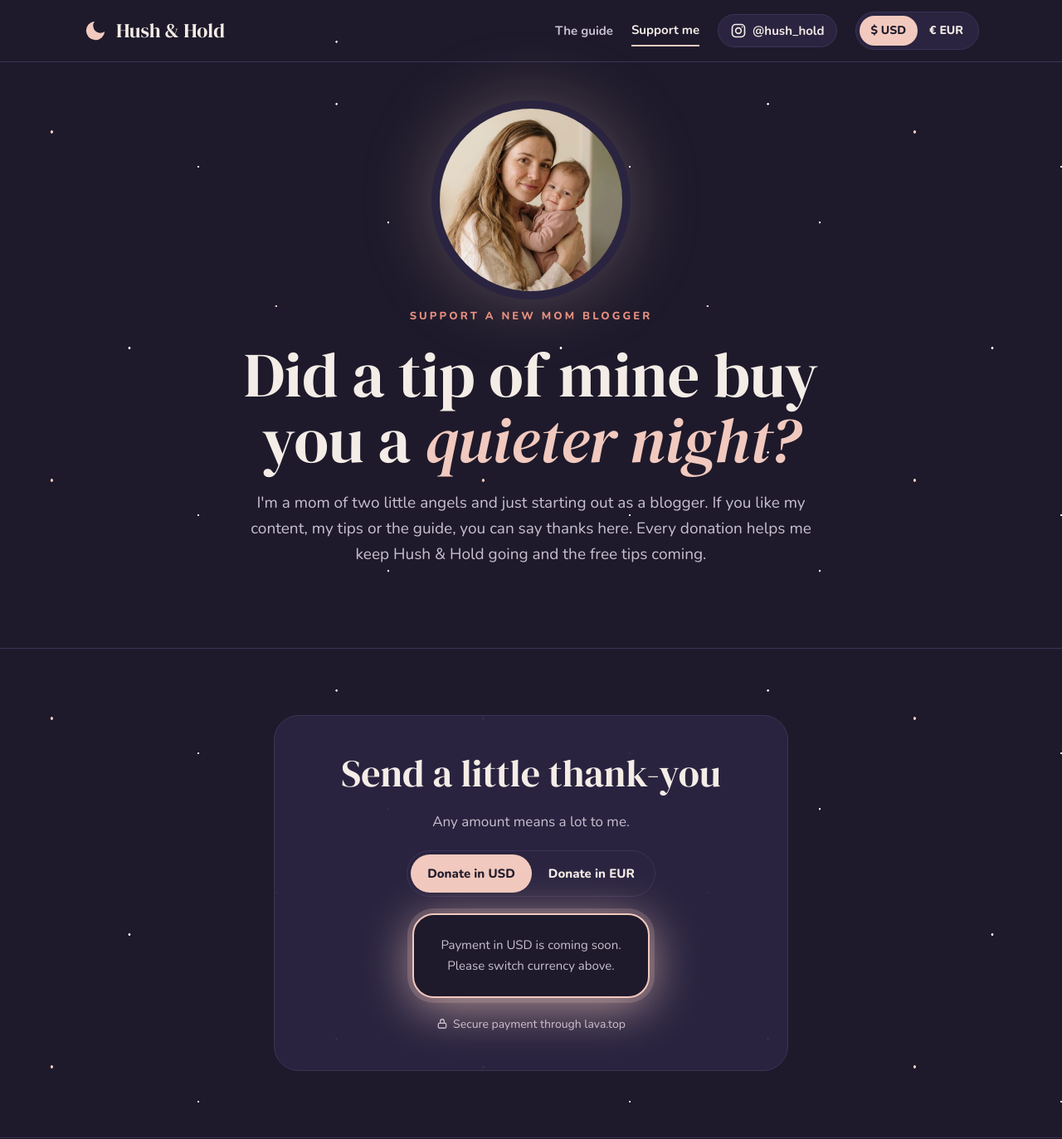
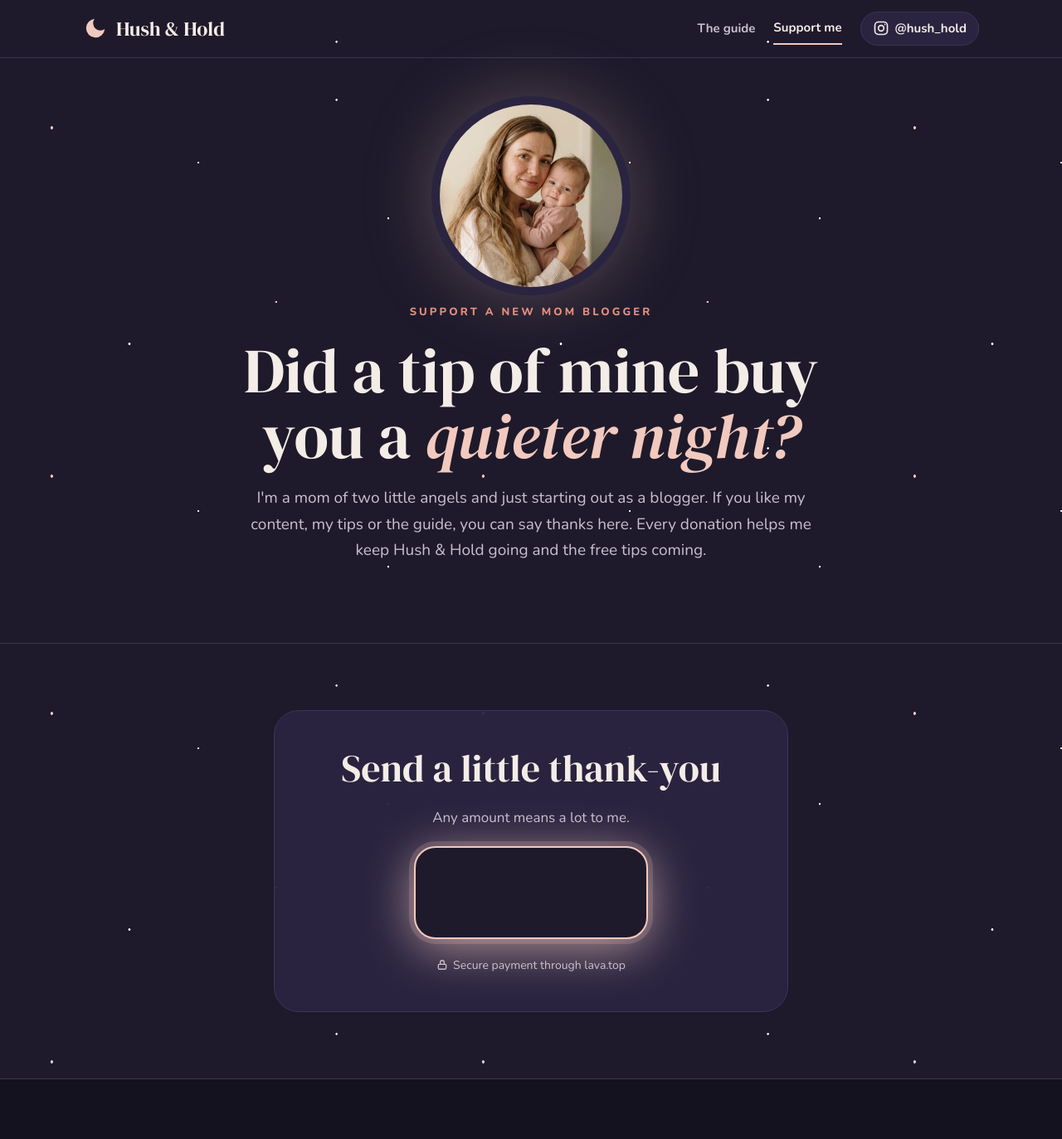
Before and after one commit to rnovchinnikov-max/hush-hold-media, a Flask app: page /support in a window 1280 px wide. Shown: the top 1373 px of the page at 83% size. Run offline with Flask 3, Linux system fonts and the light colour scheme; data comes from the database, SQL or seed files in the repository; grey boxes are pictures that could not be loaded.

Commit message:
Support single-widget payment blocks for donations
Donation widget on lava.top has no currency choice, so the pay block can
now show one widget without the USD/EUR switch, and the header switch
hides on pages that have nothing to switch.

Co-Authored-By: Claude Opus 5.5 <noreply@anthropic.com>
Claude-Session: https://claude.ai/code/session_01GUbHbSS6BfpQLoXo14bP4m

```diff
--- a/site/app.py
+++ b/site/app.py
@@ -51,6 +51,10 @@ def security_headers(resp):
     return resp
 
 
+def needs_currency(page):
+    return any(b.get("type") == "pay" and not b.get("single_widget") for b in page["blocks"])
+
+
 def page_price(page):
     for b in page["blocks"]:
         if b.get("type") == "pay" and (b.get("price_usd") or b.get("price_eur")):
@@ -71,7 +75,8 @@ def home():
     page = db.home_page()
     if not page:
         abort(404)
-    return render_template("page.html", page=page, price=page_price(page), is_home=True)
+    return render_template("page.html", page=page, price=page_price(page), is_home=True,
+                           show_cur=needs_currency(page))
 
 
 @app.get("/<slug>")
@@ -82,7 +87,8 @@ def page(slug):
         abort(404)
     if p["is_home"]:
         return redirect(url_for("home"), 301)
-    return render_template("page.html", page=p, price=page_price(p), is_home=False)
+    return render_template("page.html", page=p, price=page_price(p), is_home=False,
+                           show_cur=needs_currency(p))
 
 
 @app.get("/uploads/<path:name>")
--- a/site/blocks.py
+++ b/site/blocks.py
@@ -56,6 +56,7 @@ BLOCK_TYPES = {
             ("old_eur", "line", "Старая цена в EUR"),
             ("label_usd", "line", "Кнопка валюты USD"),
             ("label_eur", "line", "Кнопка валюты EUR"),
+            ("single_widget", "bool", "Один виджет без выбора валюты (берётся из поля USD), например для донатов"),
             ("widget_usd", "widget", "Виджет lava.top для USD (вставь код iframe или ссылку)"),
             ("widget_eur", "widget", "Виджет lava.top для EUR"),
             ("widget_width", "int", "Ширина виджета, px"),
--- a/site/db.py
+++ b/site/db.py
@@ -208,8 +208,8 @@ SUPPORT_BLOCKS = [
      "button_text": "", "button_link": "#buy", "show_old_price": False},
     {"type": "pay", "title": "Send a little thank-you", "text": "Any amount means a lot to me.",
      "price_usd": "", "old_usd": "", "price_eur": "", "old_eur": "",
-     "label_usd": "Donate in USD", "label_eur": "Donate in EUR",
-     "widget_usd": "", "widget_eur": "", "widget_width": 250, "widget_height": 80,
+     "label_usd": "Donate in USD", "label_eur": "Donate in EUR", "single_widget": True,
+     "widget_usd": "https://widget.lava.top/993edc1a-17e3-4bc8-8d1f-e4bbd3bc0c4b", "widget_eur": "", "widget_width": 250, "widget_height": 80,
      "note": "Secure payment through lava.top"},
     {"type": "cards", "kicker": "", "title": "Where your support goes", "text": "",
      "items": "More free posts | Weekly carousels and reels for tired parents.\n"
--- a/site/templates/base.html
+++ b/site/templates/base.html
@@ -37,7 +37,7 @@
         <span>{{ S.instagram_handle or 'Instagram' }}</span>
       </a>
       {% endif %}
-      {% include "_cur.html" %}
+      {% if show_cur %}{% include "_cur.html" %}{% endif %}
     </nav>
   </div>
 </header>
--- a/site/templates/page.html
+++ b/site/templates/page.html
@@ -98,7 +98,7 @@
     <div class="pay stack center">
       {% if b.title %}<h2 class="h2">{{ title_html(b.title) }}</h2>{% endif %}
       {% if b.text %}<p class="sub">{{ b.text|inline }}</p>{% endif %}
-      {% with usd_label=b.label_usd, eur_label=b.label_eur, big=True %}{% include "_cur.html" %}{% endwith %}
+      {% if not b.single_widget %}{% with usd_label=b.label_usd, eur_label=b.label_eur, big=True %}{% include "_cur.html" %}{% endwith %}{% endif %}
       {% if b.price_usd or b.price_eur %}
         <div class="price">
           <span class="only-usd">{% if b.old_usd %}<s>{{ b.old_usd }}</s>{% endif %}<b>{{ b.price_usd }}</b></span>
@@ -107,6 +107,10 @@
       {% endif %}
       {% set w = b.widget_width or 250 %}{% set h = b.widget_height or 80 %}
       <div class="widget-frame">
+        {% if b.single_widget %}
+          {% if b.widget_usd %}<iframe title="lava.top payment" src="{{ b.widget_usd }}" width="{{ w }}" height="{{ h }}" style="border:none;max-width:100%" allow="payment"></iframe>
+          {% else %}<p class="soon">Payment is coming soon.</p>{% endif %}
+        {% else %}
         {% for cur, src in [('USD', b.widget_usd), ('EUR', b.widget_eur)] %}
           <div class="only-{{ cur|lower }}">
             {% if src %}
@@ -116,6 +120,7 @@
             {% endif %}
           </div>
         {% endfor %}
+        {% endif %}
       </div>
       {% if b.note %}<p class="note"><svg aria-hidden="true" width="14" height="14" viewBox="0 0 24 24" fill="none" stroke="currentColor" stroke-width="2.2"><rect x="4" y="11" width="16" height="10" rx="2"/><path d="M8 11V7a4 4 0 0 1 8 0v4"/></svg> {{ b.note }}</p>{% endif %}
     </div>
```
